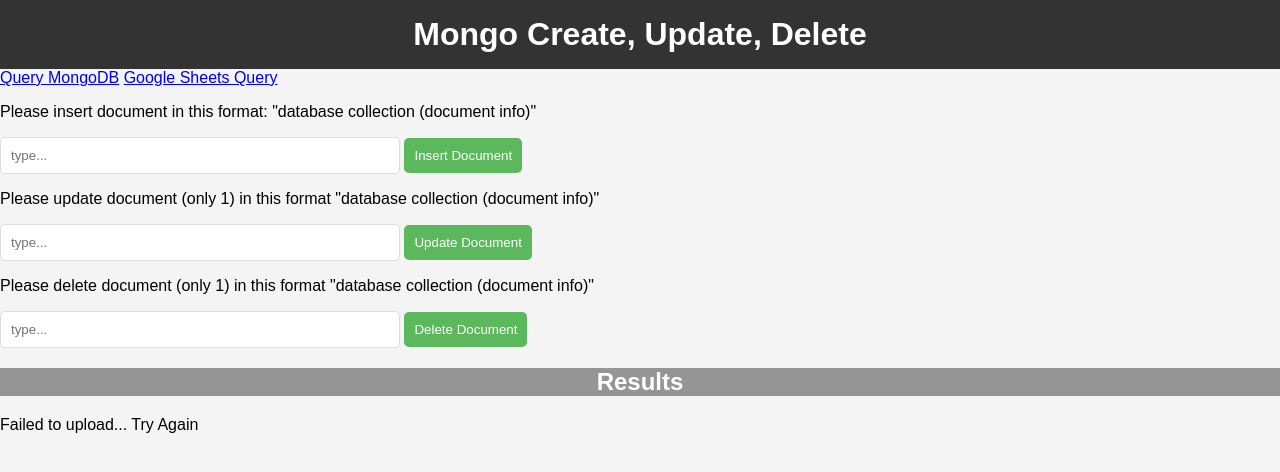
After one commit to mattkimtx/senao-intern-project-fall, a Django app: page /network/crud/ in a window 1280 px wide. The commit adds this page. Shown: the top 472 px of the page. Run offline with Django 4.2, Linux system fonts and the light colour scheme; parts of the project's set-up code (start-up, migrations or seed data) failed here and were passed over.

Commit message:
working version of CRUD, before starting restful APIS

```diff
--- a/mysite/network/templates/404.html
+++ b/mysite/network/templates/404.html
@@ -2,7 +2,7 @@
 <html>
 <head><title>Error</title></head>
 <body>
-    <h1>ERROR WITH QUERY</h1>
-    <p>Cannot connect to MongoDB. Please try again later. </p>
+    <h1>Error 404, Please Try Again...</h1>
+    <p>- jino kim</p>
 </body>
 </html>
--- /dev/null
+++ b/mysite/network/templates/network/crud.html
@@ -0,0 +1,48 @@
+{% load static %}
+<head>
+    <title>CRUD Commands</title>
+    <link rel="stylesheet" type="text/css" href="{% static 'network/style.css' %}">
+</head>
+
+<header>
+    <h1>Mongo Create, Update, Delete</h1>
+</header>
+
+<a href="/network/mongodb/" class="redirect-button">Query MongoDB</a>
+<a href="/network/" class="redirect-button">Google Sheets Query</a>
+
+<p> Please insert document in this format: "database collection (document info)"</p>
+<form action="/network/crud/" method="get">
+    {% csrf_token %}
+    <input type="text" id="searchBar" name='q' placeholder="type...">
+    <button type="submit">Insert Document</button>
+</form>
+
+<p> Please update document (only 1) in this format "database collection (document info)"</p>
+<form action="/network/crud/" method="get">
+    {% csrf_token %}
+    <input type="text" id="searchBar" name='update1' placeholder="type...">
+    <button type="submit">Update Document</button>
+</form>
+
+<p> Please delete document (only 1) in this format "database collection (document info)"</p>
+<form action="/network/crud/" method="get">
+    {% csrf_token %}
+    <input type="text" id="searchBar" name='delete1' placeholder="type...">
+    <button type="submit">Delete Document</button>
+</form>
+
+<h2 id="results">Results</h2>
+<div id="resultsContainer">
+{% block content %}
+{% if inserted %}
+    <ul>
+    {% for field in inserted %}
+                <p>{{ field }}</p>
+    {% endfor %}
+    </ul>
+{% else %}
+    <p>Failed to upload... Try Again</p>
+{% endif %}
+</div>
+{% endblock %}
--- a/mysite/network/templates/network/index.html
+++ b/mysite/network/templates/network/index.html
@@ -16,7 +16,7 @@
 </header>
 
 <a href="/network/mongodb/" class="redirect-button">Query MongoDB</a>
-<a href="/network/insert" class="next">Go To CRUD Commands</a>
+<a href="/network/crud" class="next">Go To CRUD Commands</a>
 
 <h2 id="results">Results</h2>
 <div id="resultsContainer">
--- a/mysite/network/urls.py
+++ b/mysite/network/urls.py
@@ -7,5 +7,5 @@
     path("results/", views.SearchResultsView.as_view(), name="results"),
     path("mongodb/", views.my_view, name="mongo"),
     path("dbresults/", views.mongo_dbs, name="dbresults"),
-    path("insert/", views.mongo_insert, name="insert"),
+    path("crud/", views.crud, name="crud"),
 ]
--- a/mysite/network/views.py
+++ b/mysite/network/views.py
@@ -107,7 +107,7 @@
         # return render(request, 'network/error.html', {'error_message': str(e)})
 
 
-def mongo_insert(request):
+def crud(request):
     try:
         secret = os.environ.get("CONNECTION_STRING")
         client = MongoClient(host=secret, directconnection=True)
@@ -124,7 +124,7 @@
             # collection is second part
             collection = client[database][doc[1]]
             # insert document into collection
-            collection.insert_one({"name": doc[2], "age": doc[3], "grade": doc[4]})
+            collection.insert_one({"name": doc[2], "age": doc[3], "ID": doc[4]})
             # variable to return to website
             inserted = doc
 
@@ -134,11 +134,11 @@
             database = doc[0]
             # collection is second part
             collection = client[database][doc[1]]
-            # insert document into collection
-            collection.findAndModify(
+            # update one document in collection
+            collection.update_one(
                 {
-                    "query": {"name": doc[2]},
-                    "update": {"$set": {"age": doc[3], "grade": doc[4]}},
+                    "query": {"ID": doc[4]},
+                    "update": {"$set": {"name": doc[2], "age": doc[3]}},
                     }
                 )
             # variable to return to website
@@ -150,20 +150,14 @@
             database = doc[0]
             # collection is second part
             collection = client[database][doc[1]]
-            # insert document into collection
-            # collection.findAndModify(
-            #     {
-            #         "query": {"name": doc[2], "age": doc[3], "grade": doc[4]},
-            #         "remove": True
-            #         }
-            #     )
-            collection.deleteOne( {"name": doc[2], "age": doc[3], "grade": doc[4]} )
+            # delete document from collection
+            collection.delete_one( {"name": doc[2], "age": doc[3], "ID": doc[4]} )
             # variable to return to website
             inserted = doc
 
         client.close()
 
-        return render(request, 'network/insert.html', {'inserted' : inserted,})
+        return render(request, 'network/crud.html', {'inserted' : inserted,})
     except Exception as e:
         # Handle exceptions (e.g., connection errors)
         # raise Http404("No data found")
```
Also changed, not shown: mysite/network/templates/network/data_display.html (+6 -3 lines), mysite/network/templates/network/insert.html (deleted, +0 -48 lines).
